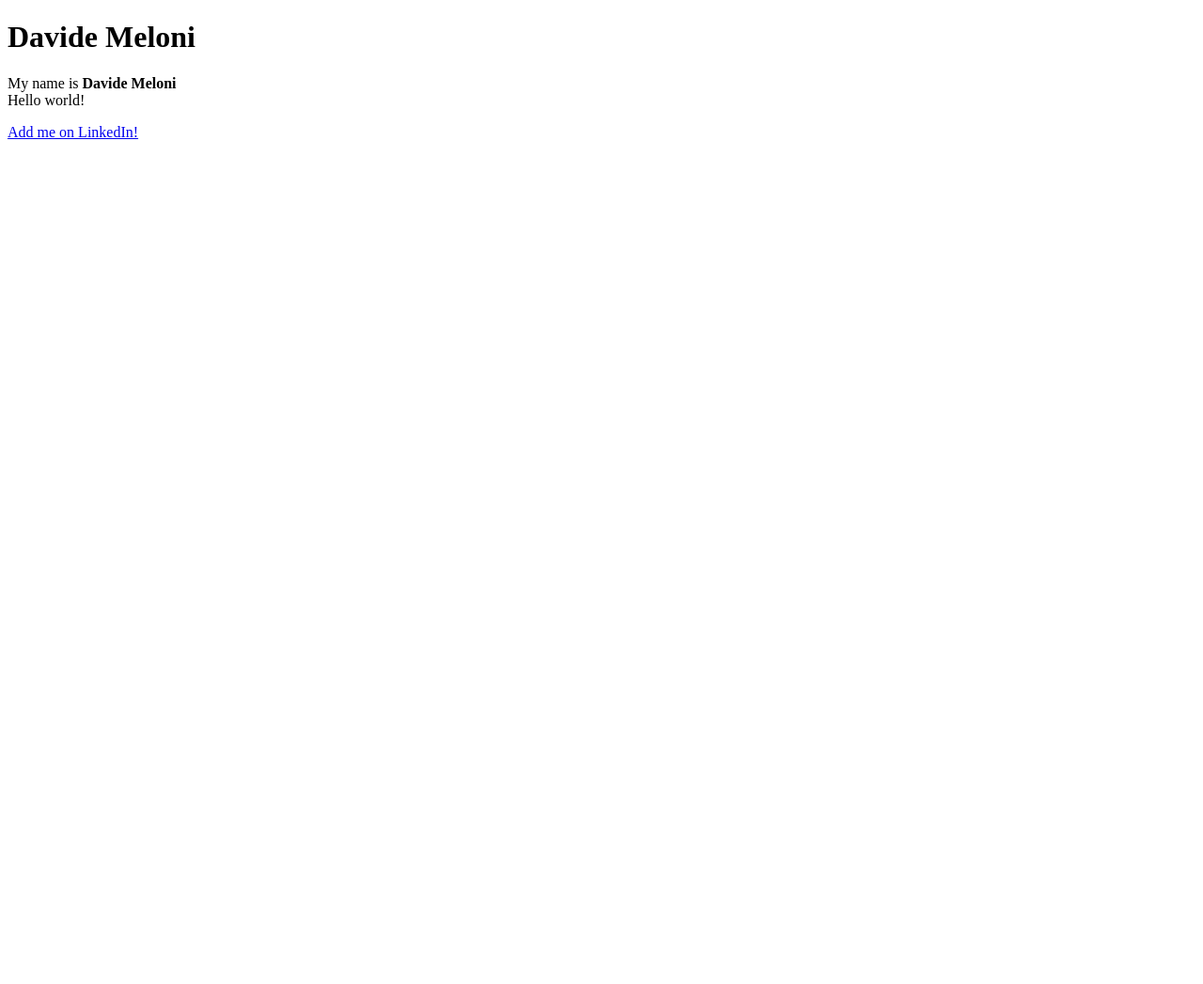
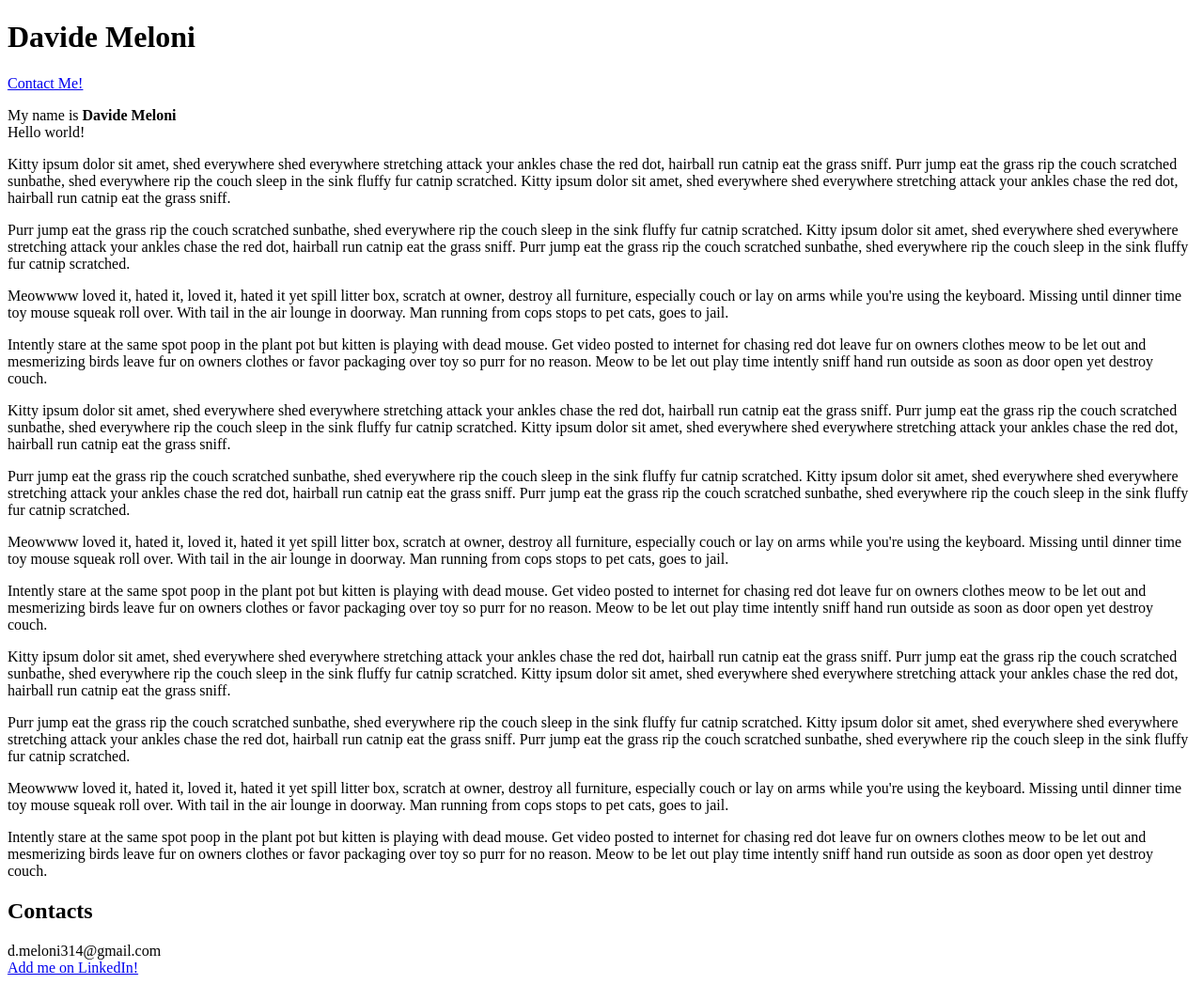
Before and after one commit to CuriousAgent/CuriousAgent.github.io, a plain HTML site: page index.html in a window 1280 px wide. Shown: the whole page at 94% size. Before the commit the page ends 800 px from the top, so only its background shows below. Drawn offline with Linux system fonts and the light colour scheme.

Commit message:
Update index.html

```diff
--- a/index.html
+++ b/index.html
@@ -5,11 +5,55 @@
 </head>
 <body>
 <h1>Davide Meloni</h1>
+
+<a href="#contacts">Contact Me!</a>
 <!--<img src='https://curiousagent.github.io/profile_pic.jpg' width="170" height="200" alt="profile pic">-->
 <p>
 My name is <strong>Davide Meloni</strong> <br>
 Hello world!
 </p>
+
+<p>
+Kitty ipsum dolor sit amet, shed everywhere shed everywhere stretching attack your ankles chase the red dot, hairball run catnip eat the grass sniff. Purr jump eat the grass rip the couch scratched sunbathe, shed everywhere rip the couch sleep in the sink fluffy fur catnip scratched. Kitty ipsum dolor sit amet, shed everywhere shed everywhere stretching attack your ankles chase the red dot, hairball run catnip eat the grass sniff.
+</p>
+<p>
+Purr jump eat the grass rip the couch scratched sunbathe, shed everywhere rip the couch sleep in the sink fluffy fur catnip scratched. Kitty ipsum dolor sit amet, shed everywhere shed everywhere stretching attack your ankles chase the red dot, hairball run catnip eat the grass sniff. Purr jump eat the grass rip the couch scratched sunbathe, shed everywhere rip the couch sleep in the sink fluffy fur catnip scratched.
+</p>
+<p>
+Meowwww loved it, hated it, loved it, hated it yet spill litter box, scratch at owner, destroy all furniture, especially couch or lay on arms while you're using the keyboard. Missing until dinner time toy mouse squeak roll over. With tail in the air lounge in doorway. Man running from cops stops to pet cats, goes to jail.
+</p>
+<p>
+  Intently stare at the same spot poop in the plant pot but kitten is playing with dead mouse. Get video posted to internet for chasing red dot leave fur on owners clothes meow to be let out and mesmerizing birds leave fur on owners clothes or favor packaging over toy so purr for no reason. Meow to be let out play time intently sniff hand run outside as soon as door open yet destroy couch.
+  </p>
+<p>
+Kitty ipsum dolor sit amet, shed everywhere shed everywhere stretching attack your ankles chase the red dot, hairball run catnip eat the grass sniff. Purr jump eat the grass rip the couch scratched sunbathe, shed everywhere rip the couch sleep in the sink fluffy fur catnip scratched. Kitty ipsum dolor sit amet, shed everywhere shed everywhere stretching attack your ankles chase the red dot, hairball run catnip eat the grass sniff.
+</p>
+<p>
+Purr jump eat the grass rip the couch scratched sunbathe, shed everywhere rip the couch sleep in the sink fluffy fur catnip scratched. Kitty ipsum dolor sit amet, shed everywhere shed everywhere stretching attack your ankles chase the red dot, hairball run catnip eat the grass sniff. Purr jump eat the grass rip the couch scratched sunbathe, shed everywhere rip the couch sleep in the sink fluffy fur catnip scratched.
+</p>
+<p>
+Meowwww loved it, hated it, loved it, hated it yet spill litter box, scratch at owner, destroy all furniture, especially couch or lay on arms while you're using the keyboard. Missing until dinner time toy mouse squeak roll over. With tail in the air lounge in doorway. Man running from cops stops to pet cats, goes to jail.
+</p>
+<p>
+  Intently stare at the same spot poop in the plant pot but kitten is playing with dead mouse. Get video posted to internet for chasing red dot leave fur on owners clothes meow to be let out and mesmerizing birds leave fur on owners clothes or favor packaging over toy so purr for no reason. Meow to be let out play time intently sniff hand run outside as soon as door open yet destroy couch.
+  </p>
+<p>
+Kitty ipsum dolor sit amet, shed everywhere shed everywhere stretching attack your ankles chase the red dot, hairball run catnip eat the grass sniff. Purr jump eat the grass rip the couch scratched sunbathe, shed everywhere rip the couch sleep in the sink fluffy fur catnip scratched. Kitty ipsum dolor sit amet, shed everywhere shed everywhere stretching attack your ankles chase the red dot, hairball run catnip eat the grass sniff.
+</p>
+<p>
+Purr jump eat the grass rip the couch scratched sunbathe, shed everywhere rip the couch sleep in the sink fluffy fur catnip scratched. Kitty ipsum dolor sit amet, shed everywhere shed everywhere stretching attack your ankles chase the red dot, hairball run catnip eat the grass sniff. Purr jump eat the grass rip the couch scratched sunbathe, shed everywhere rip the couch sleep in the sink fluffy fur catnip scratched.
+</p>
+<p>
+Meowwww loved it, hated it, loved it, hated it yet spill litter box, scratch at owner, destroy all furniture, especially couch or lay on arms while you're using the keyboard. Missing until dinner time toy mouse squeak roll over. With tail in the air lounge in doorway. Man running from cops stops to pet cats, goes to jail.
+</p>
+<p>
+  Intently stare at the same spot poop in the plant pot but kitten is playing with dead mouse. Get video posted to internet for chasing red dot leave fur on owners clothes meow to be let out and mesmerizing birds leave fur on owners clothes or favor packaging over toy so purr for no reason. Meow to be let out play time intently sniff hand run outside as soon as door open yet destroy couch.
+  </p>
+
+
+<h2 id="contacts">Contacts</h2>
+d.meloni314@gmail.com <br>
 <a href="https://linkedin.com/in/davide-meloni"> Add me on LinkedIn! </a>
+
 </body>
 </html>
```
